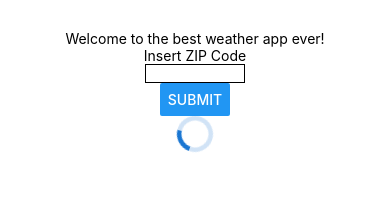
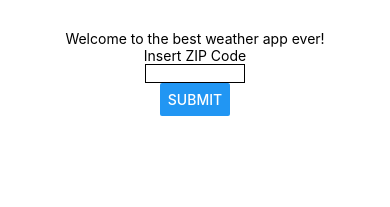
Before and after one commit to luiscastro8/WeatherApp, a React Native app: screen / in a window 390 px wide. Shown: the top 207 px of the page. Built offline with nearby package versions, Linux system fonts and the light colour scheme.

Commit message:
Added spinner functionality

```diff
--- a/App.js
+++ b/App.js
@@ -7,7 +7,7 @@ class App extends React.Component {
     this.state = {};
     this.state.weather = [];
     this.state.zip = '';
-    console.log('hi')
+    this.state.isLoading = false;
   }
 
   getWeatherFromAPI(zip) {
@@ -18,6 +18,7 @@ class App extends React.Component {
 
     let zipURL = 'https://public.opendatasoft.com/api/records/1.0/search/?dataset=us-zip-code-latitude-and-longitude&q=' + zip + '&facet=state&facet=timezone&facet=dst'
     let coordURL = 'https://api.weather.gov/points/'
+    this.setState({isLoading: true})
     fetch(zipURL, {
       method: 'GET',
     })
@@ -33,7 +34,8 @@ class App extends React.Component {
       .then((json) => fetch(json.properties.forecast))
       .then((response) => response.json())
       .then((json) => this.setState({ weather: json.properties.periods }))
-      .catch((error) => console.error(error));
+      .catch((error) => console.error(error))
+      .finally(() => this.setState({isLoading: false}));
   }
 
   static validateZipCode(zip) {
@@ -74,7 +76,7 @@ class App extends React.Component {
           <Text>Insert ZIP Code</Text>
           <TextInput style={this.styles.zipTextInput} keyboardAppearance='default' keyboardType='number-pad' maxLength={5} onChangeText={(text) => this.setState({ zip: text })} />
           <Button style={this.styles.submitButton} title="Submit" onPress={() => this.getWeatherFromAPI(this.state.zip)} />
-          <ActivityIndicator animating={true} size='large'/>
+          <ActivityIndicator animating={this.state.isLoading} size='large'/>
           <ScrollView>
             {
               this.state.weather.map((period) => {
```
